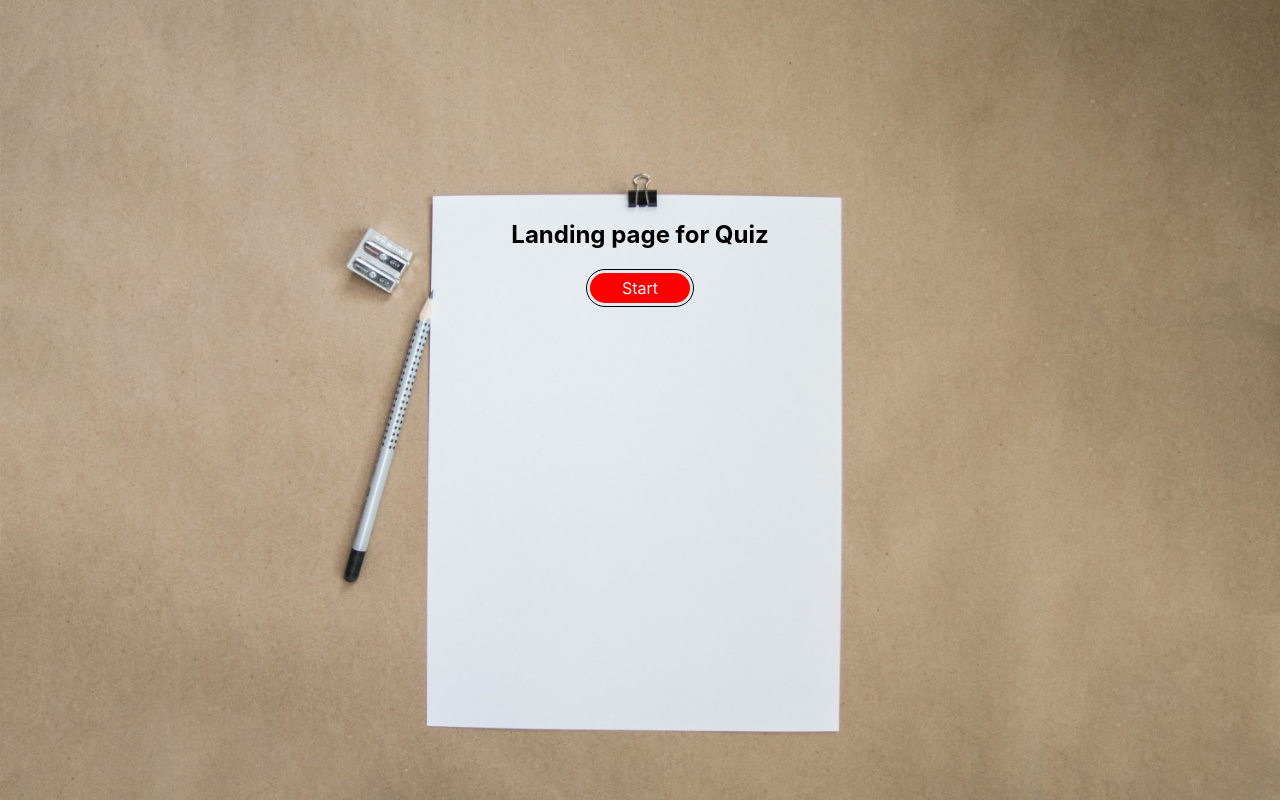
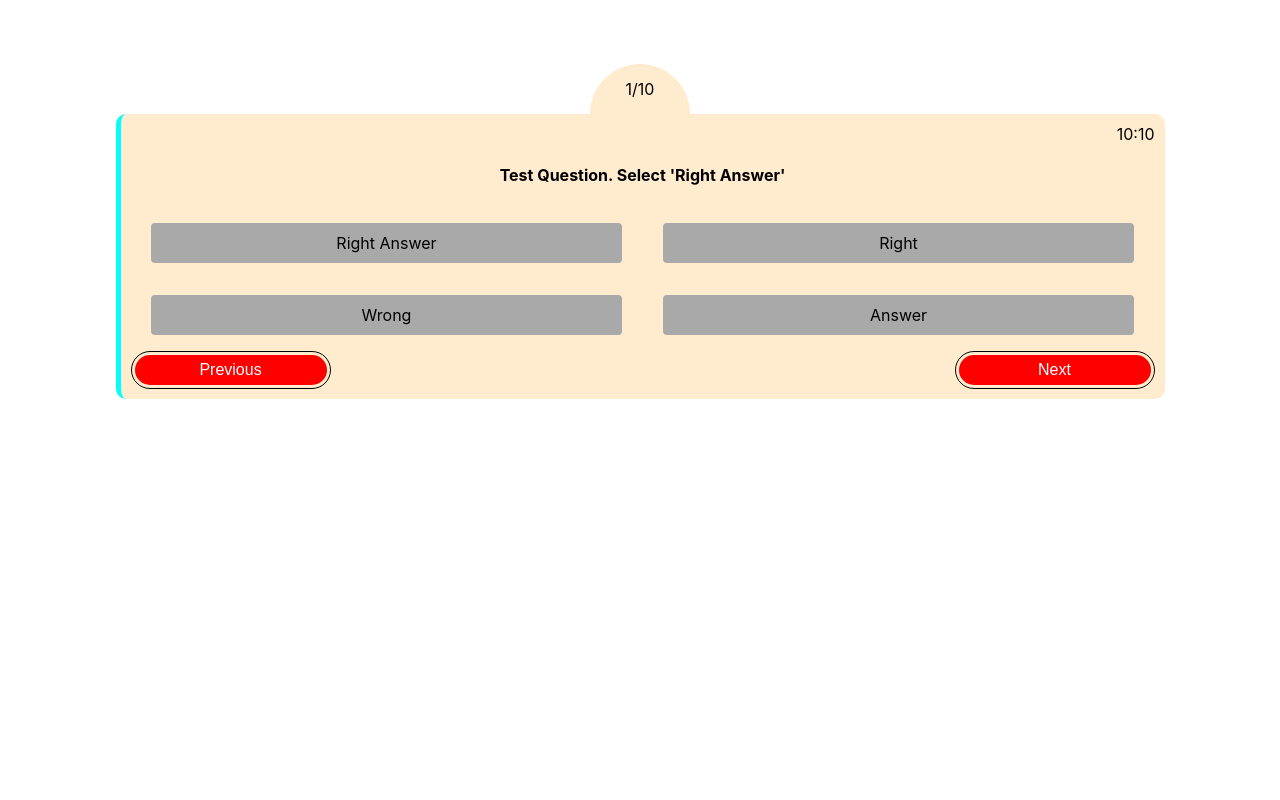
Before and after one commit to NinadThepade/quizapp, a React (Create React App) app: page /start-quiz in a window 1280 px wide. Built offline with nearby package versions, Linux system fonts and the light colour scheme.

Commit message:
adding static quiz page with styling

```diff
--- a/src/App.css
+++ b/src/App.css
@@ -1,50 +1,6 @@
+@import './styles/landing-page.css';
+@import './styles/quiz-page.css';
+
 .App {
   text-align: center;
 }
-
-.landingPage {
-  height: 100vh;
-  width: 100vw;
-  background: url('./Assets/blank-paper-unsplash.jpg');
-  background-size: cover;
-  background-position: center;
-}
-
-.content-container {
-  position: absolute;
-  top: 0;
-  bottom: 0;
-  left: 0;
-  right: 0;
-  width: 30%;
-  height: 50%;
-  margin: auto;
-  text-align: center;
-}
-
-a.start-button {
-  background: red content-box;
-  border: 1px solid black;
-  color: #fff;
-  cursor: pointer;
-  padding: 3px;
-  width: 100px;
-  display: block;
-  text-align: center;
-  line-height: 30px;
-  border-radius: 30px;
-  transition: 0.3s linear all;
-  display: inline-block;
-  text-decoration: none;
-}
-
-a.start-button:hover {
-  background: red;
-}
-
-@media (max-width: 768px) {
-  .content-container {
-    width: 100%;
-    height: 40%;
-  }
-}
--- a/src/App.js
+++ b/src/App.js
@@ -1,12 +1,14 @@
 import React from 'react';
 import { BrowserRouter, Route } from 'react-router-dom'
 import LandingPage from './components/LandingPage'
+import QuizPage from './components/QuizPage'
 import './App.css';
 
 function App() {
   return (
     <BrowserRouter>
-      <Route path="/" component={LandingPage}></Route>
+      <Route path="/" exact component={LandingPage}></Route>
+      <Route path="/start-quiz" exact component={QuizPage}></Route>
     </BrowserRouter>
   );
 }
--- a/src/components/LandingPage.js
+++ b/src/components/LandingPage.js
@@ -7,7 +7,7 @@ const LandingPage = () => {
       <section className="content-container">
         <h1>Landing page for Quiz</h1>
         <div className="button-container">
-          <Link to='/start' className="start-button">Start</Link>
+          <Link to='/start-quiz' className="start-button">Start</Link>
         </div>
       </section>
     </div>
--- /dev/null
+++ b/src/components/QuizPage.js
@@ -0,0 +1,44 @@
+import React, { Component, Fragment } from 'react'
+
+export default class QuizPage extends Component {
+  // constructor (props) {
+  //   super(props)
+  //   this.state = {
+  //     currentQuestionNumber: 1,
+  //     totalNumberOfQuestions: 10
+  //   }
+  // }
+
+  incrementCounter = () => {
+    this.setState({
+      count: 5
+    });
+  };
+
+  render() {
+    return (
+      <Fragment>
+        <div className="question-number-container">
+          1/10
+        </div>
+        <div className="question-container">
+          <div className="timer-container">
+            10:10
+          </div>
+          <h4>Test Question. Select 'Right Answer'</h4>
+          <div className="options-container">
+            <p className="option">Right Answer</p>
+            <p className="option">Right</p>
+            <p className="option">Wrong</p>
+            <p className="option">Answer</p>
+          </div>
+
+          <div className="buttons-container">
+            <button>Previous</button>
+            <button>Next</button>
+          </div>
+        </div>
+      </Fragment>
+    )
+  }
+}
--- /dev/null
+++ b/src/styles/landing-page.css
@@ -0,0 +1,46 @@
+.landingPage {
+  height: 100vh;
+  width: 100vw;
+  background: url('../Assets/blank-paper-unsplash.jpg');
+  background-size: cover;
+  background-position: center;
+}
+
+.content-container {
+  position: absolute;
+  top: 0;
+  bottom: 0;
+  left: 0;
+  right: 0;
+  width: 30%;
+  height: 50%;
+  margin: auto;
+  text-align: center;
+}
+
+a.start-button {
+  background: red content-box;
+  border: 1px solid black;
+  color: #fff;
+  cursor: pointer;
+  padding: 3px;
+  width: 100px;
+  display: block;
+  text-align: center;
+  line-height: 30px;
+  border-radius: 30px;
+  transition: 0.3s linear all;
+  display: inline-block;
+  text-decoration: none;
+}
+
+a.start-button:hover {
+  background: red;
+}
+
+@media (max-width: 768px) {
+  .content-container {
+    width: 100%;
+    height: 40%;
+  }
+}
--- /dev/null
+++ b/src/styles/quiz-page.css
@@ -0,0 +1,77 @@
+.question-container {
+  background-color: blanchedalmond;
+  border-left: 5px solid aqua;
+  border-radius: 10px;
+  width: 80%;
+  margin: 5% auto 0 auto;
+  padding: 10px;
+}
+
+.question-container h4 {
+  text-align: center;
+}
+
+.question-number-container {
+  height: 50px;
+  width: 100px;
+  border-top-left-radius:90px;
+  border-top-right-radius:90px;
+  background-color: blanchedalmond;
+  margin: 5% auto -5%;
+  text-align: center;
+  line-height: 50px;
+}
+
+.timer-container {
+  display: flex;
+  justify-content: flex-end;
+}
+
+.options-container {
+  display: flex;
+  flex-wrap: wrap;
+  justify-content: space-around;
+}
+
+.option {
+  border: 2px solid darkgrey;
+  width: 45%;
+  background: darkgrey;
+  border-radius: 4px;
+  cursor: pointer;
+  padding: 3px;
+  text-align: center;
+  line-height: 30px;
+  transition: 0.3s linear all;
+  text-decoration: none;
+}
+
+.option:hover, .option:active {
+  background: white;
+  border: 2px solid green;
+}
+
+.buttons-container {
+  display: flex;
+  justify-content: space-between;
+}
+
+.buttons-container button {
+  display: inline-block;
+  background: red content-box;
+  border: 1px solid black;
+  color: #fff;
+  font-size: 16px;
+  cursor: pointer;
+  padding: 3px;
+  width: 200px;
+  display: block;
+  text-align: center;
+  line-height: 30px;
+  border-radius: 30px;
+  transition: 0.3s linear all;
+}
+
+.buttons-container button:hover {
+  background: red;
+}
```
